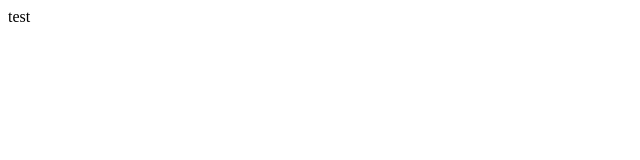
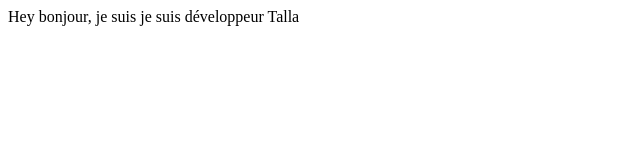
Before and after one commit to cpanchenko/marc, a plain HTML site: page index.html in a window 1280 px wide. Shown: the whole page, without its empty margins (0-640 px from the left). Drawn offline with Linux system fonts and the light colour scheme.

Commit message:
update body

```diff
--- a/index.html
+++ b/index.html
@@ -6,6 +6,6 @@
 		<title>bonjour</title>
 	</head>
 	<body>
-		test
+		Hey bonjour, je suis je suis développeur Talla
 	</body>
 </html>
```
